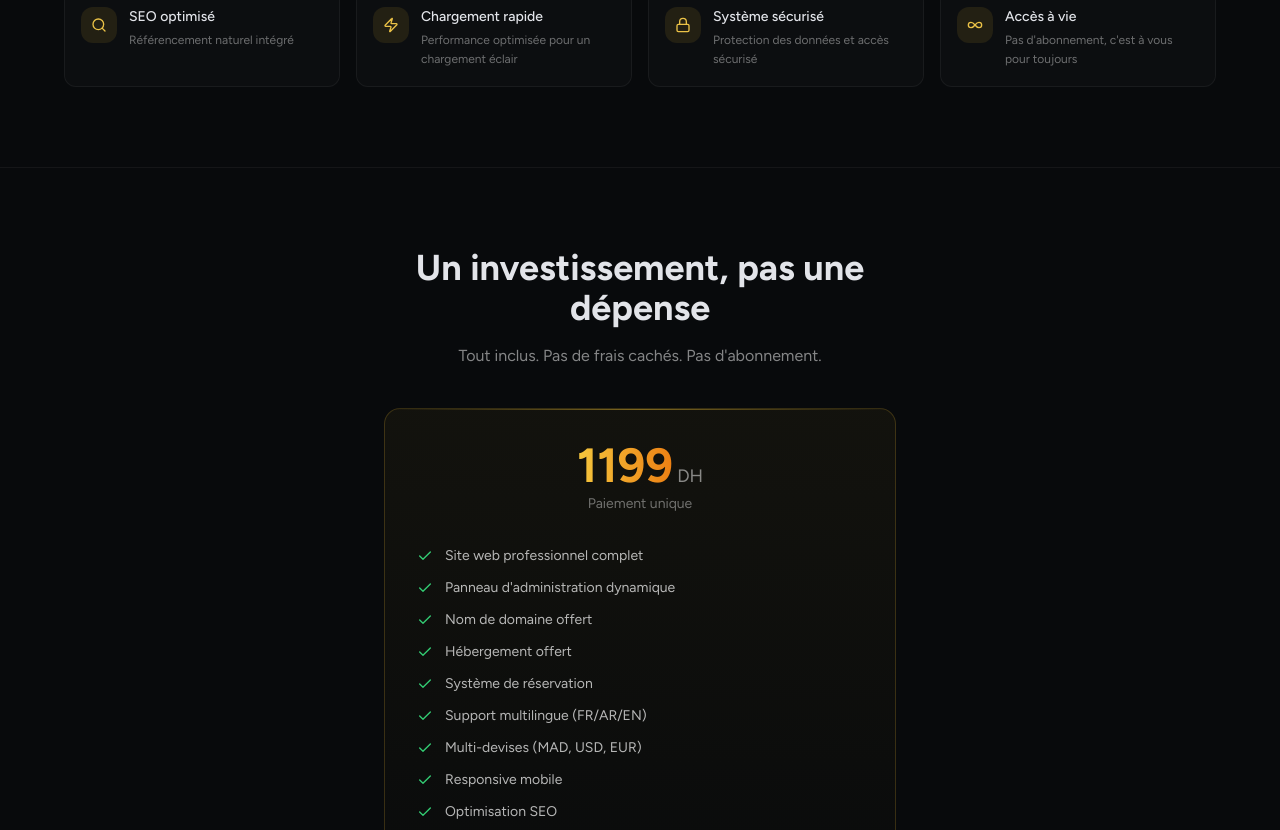
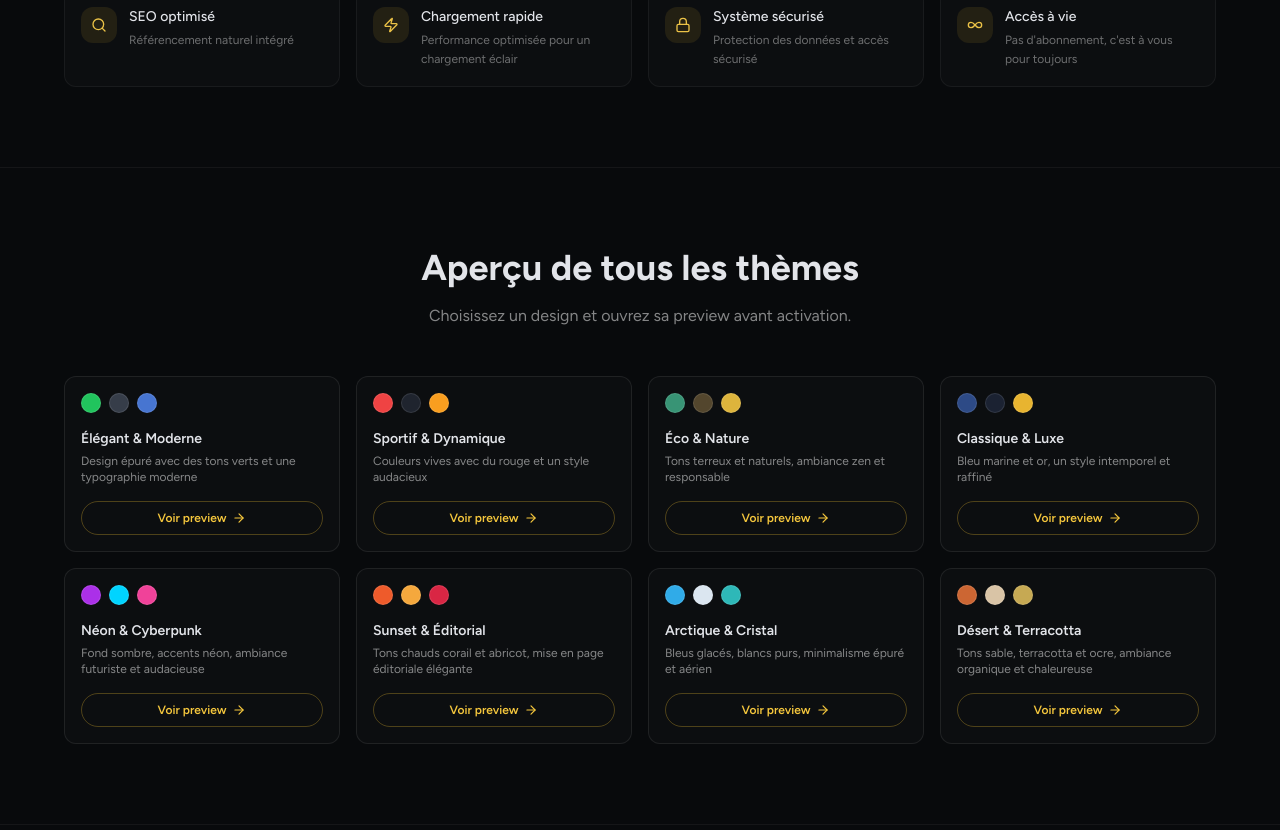
Before and after one commit to YoussefTizi/location-voiture, a Next.js app: page /landing-page in a window 1280 px wide. Shown: the part 2490-3320 px from the top of the page. Built offline with nearby package versions, Linux system fonts and the light colour scheme; no server answers; the database is empty.

Commit message:
Add landing page demos section with preview links

```diff
--- a/src/data/site-config.ts
+++ b/src/data/site-config.ts
@@ -300,7 +300,7 @@ export const initialFeatures: Feature[] = [
 
 export const initialContact: ContactConfig = {
   phone: "+212 5 22 00 00 00",
-  whatsapp: "+212 6 00 00 00 00",
+  whatsapp: "+212 6 35 08 16 48",
   email: "contact@rentflow.ma",
   address: { fr: "123 Boulevard Mohammed V, Casablanca, Maroc", en: "123 Mohammed V Boulevard, Casablanca, Morocco", ar: "123 شارع محمد الخامس، الدار البيضاء، المغرب" },
   social_links: [
--- a/src/views/SalesLanding.tsx
+++ b/src/views/SalesLanding.tsx
@@ -4,6 +4,7 @@ import { useState, useEffect } from "react";
 import productBox from "@/assets/product-box.png";
 import { Check, Globe, Smartphone, Shield, Zap, Car, Settings, BarChart3, MapPin, MessageSquare, Star, Languages, Palette, Image, ToggleLeft, CreditCard, Layout, Monitor, Search, Lock, Infinity, ChevronDown, ChevronUp, Phone, ArrowRight, Sparkles, Users, TrendingUp, Clock, X, Menu } from "lucide-react";
 import { Button } from "@/components/ui/button";
+import { landingPageThemePresets } from "@/data/site-config";
 
 type Lang = "fr" | "en" | "ar";
 
@@ -50,6 +51,15 @@ const copy = {
   features: {
     title: { fr: "Tout est inclus. Sans exception.", en: "Everything's included. No exceptions.", ar: "كل شيء مضمّن. بدون استثناء." },
     subtitle: { fr: "+25 fonctionnalités professionnelles pour propulser votre agence.", en: "25+ professional features to propel your agency.", ar: "+25 ميزة احترافية لتعزيز وكالتك." },
+  },
+  demos: {
+    title: { fr: "Aperçu de tous les thèmes", en: "Preview all themes", ar: "معاينة كل القوالب" },
+    subtitle: {
+      fr: "Choisissez un design et ouvrez sa preview avant activation.",
+      en: "Pick a design and open its preview before activation.",
+      ar: "اختر تصميمًا وافتح معاينته قبل التفعيل.",
+    },
+    preview: { fr: "Voir preview", en: "View preview", ar: "عرض المعاينة" },
   },
   pricing: {
     title: { fr: "Un investissement, pas une dépense", en: "An investment, not an expense", ar: "استثمار وليس مصروف" },
@@ -155,6 +165,7 @@ const SalesLanding = () => {
     lang === "ar" ? "مرحبًا، أنا مهتم بحل تأجير السيارات بـ 1199 درهم." :
     "Hello, I'm interested in the car rental solution for 1199 MAD."
   );
+  const demoThemes = Object.entries(landingPageThemePresets);
 
   return (
     <div className="min-h-screen bg-[hsl(220,20%,4%)] text-[hsl(220,15%,90%)] overflow-x-hidden" dir={dir}>
@@ -331,6 +342,37 @@ const SalesLanding = () => {
         </div>
       </section>
 
+      {/* ─── THEMES DEMOS ─── */}
+      <section className="py-20 px-4 border-t border-white/5">
+        <div className="max-w-6xl mx-auto">
+          <div className="text-center mb-12">
+            <h2 className="text-3xl sm:text-4xl font-bold mb-4">{t(copy.demos.title, lang)}</h2>
+            <p className="text-white/50">{t(copy.demos.subtitle, lang)}</p>
+          </div>
+          <div className="grid sm:grid-cols-2 lg:grid-cols-3 xl:grid-cols-4 gap-4">
+            {demoThemes.map(([slug, preset]) => (
+              <div key={slug} className="rounded-xl border border-white/[0.08] bg-white/[0.02] p-4 flex flex-col gap-4">
+                <div className="flex items-center gap-2">
+                  {preset.preview_colors.map((color, i) => (
+                    <span key={`${slug}-${i}`} className="w-5 h-5 rounded-full border border-white/10" style={{ background: `hsl(${color})` }} />
+                  ))}
+                </div>
+                <div>
+                  <h3 className="text-sm font-semibold">{preset.name}</h3>
+                  <p className="text-xs text-white/50 mt-1 line-clamp-2">{preset.description}</p>
+                </div>
+                <a
+                  href={`/preview/${slug}`}
+                  className="inline-flex items-center justify-center gap-1.5 rounded-full border border-[hsl(45,80%,55%)]/30 text-[hsl(45,90%,60%)] text-xs font-semibold px-4 py-2 hover:bg-[hsl(45,80%,55%)]/10 transition-colors"
+                >
+                  {t(copy.demos.preview, lang)} <ArrowRight size={14} />
+                </a>
+              </div>
+            ))}
+          </div>
+        </div>
+      </section>
+
       {/* ─── PRICING ─── */}
       <section id="pricing" className="py-20 px-4 border-t border-white/5">
         <div className="max-w-lg mx-auto text-center">
```
